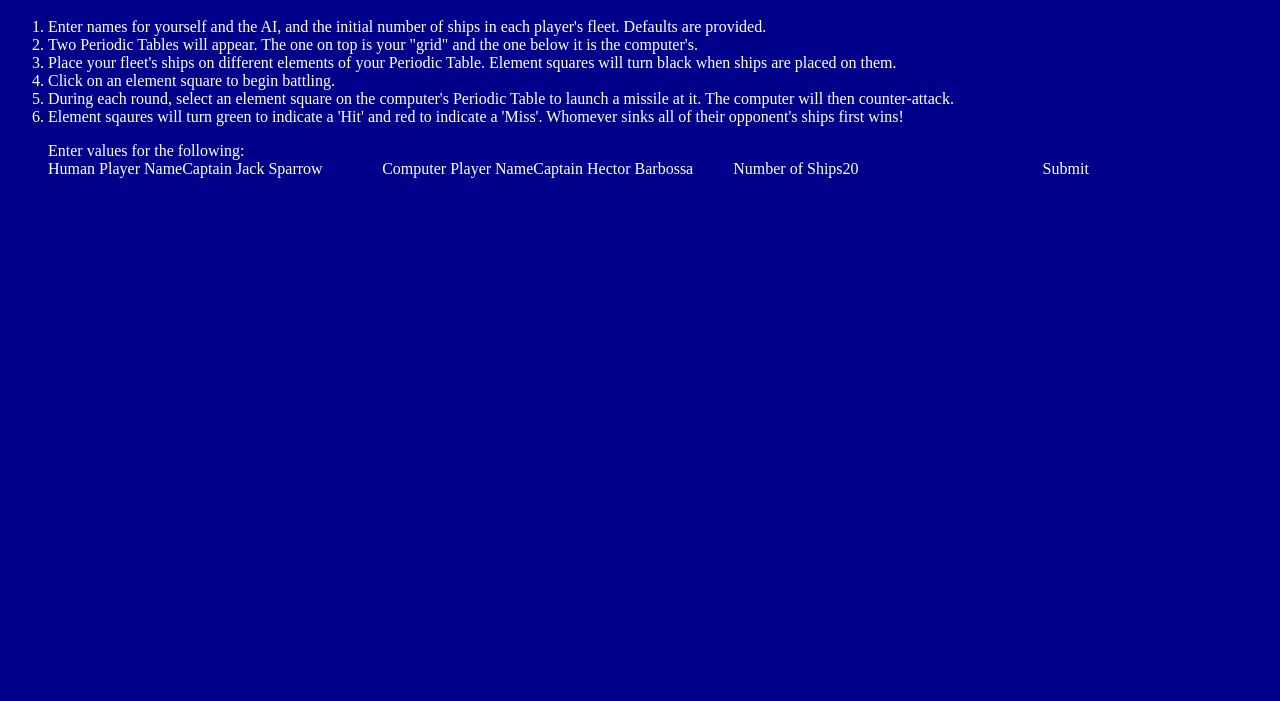
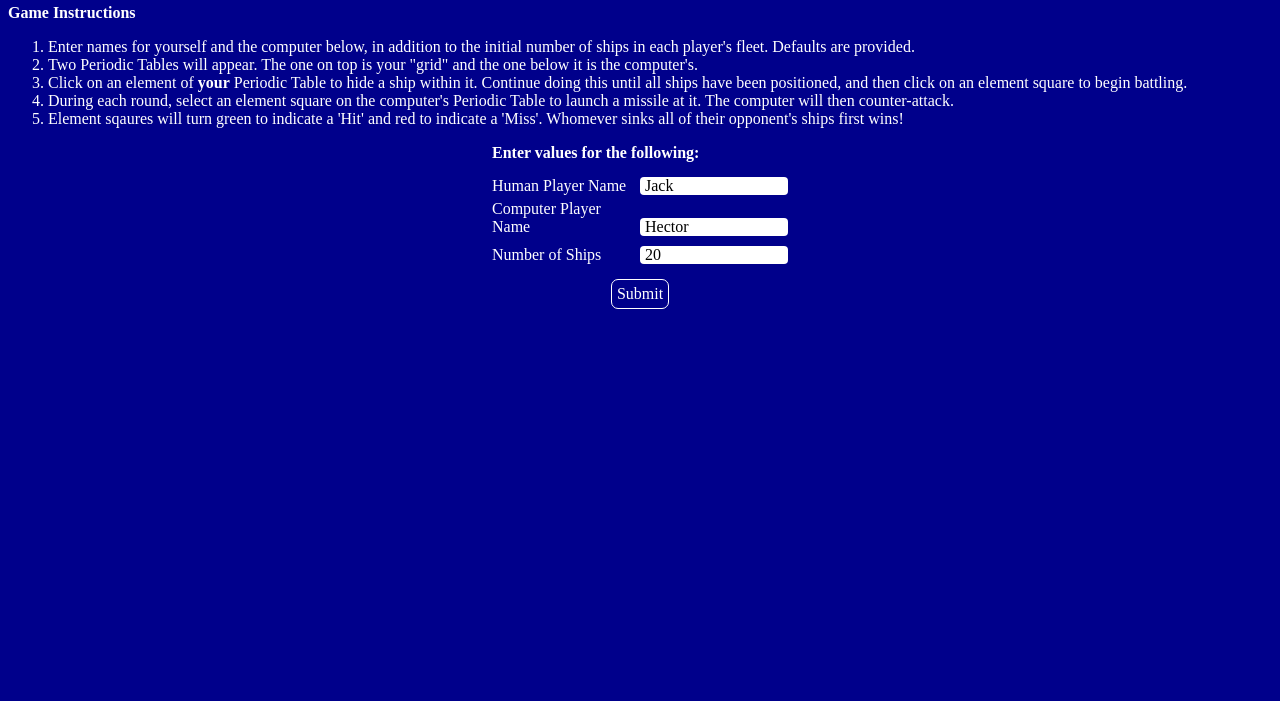
Before and after one commit to kchen21/PeriodicTableBattleShip, a website built with webpack: page index.html in a window 1280 px wide. Shown: the part 99-800 px from the top of the page. Built offline with nearby package versions, Linux system fonts and the light colour scheme.

Commit message:
Style instructions and setup form

```diff
--- a/css/battleship.css
+++ b/css/battleship.css
@@ -50,6 +50,54 @@ h1 {
 }
 
 .external-links > a:hover {
+  cursor: pointer;
+  opacity: 0.75;
+}
+
+.instructions > p {
+  margin: 10px 0;
+}
+
+.instructions > label {
+  font-weight: bold;
+}
+
+.setup-form {
+  display: block;
+  width: 25%;
+  margin: 0 auto;
+}
+
+.setup-form > p {
+  margin: 10px 0;
+  font-weight: bold;
+}
+
+.setup-form > label {
+  display: inline-block;
+  width: 50%;
+}
+
+#human-name, #computer-name, #num-ships {
+  box-sizing: border-box;
+  display: inline-block;
+  width: 50%;
+  margin: 5px 0;
+  border-radius: 4px;
+  padding: 0 5px;
+  background: white;
+  color: #000;
+}
+
+.submit-button {
+  display: block;
+  margin: 10px auto;
+  border: 1px solid #fff;
+  border-radius: 7px;
+  padding: 5px;
+}
+
+.submit-button:hover {
   cursor: pointer;
   opacity: 0.75;
 }
--- a/index.html
+++ b/index.html
@@ -23,16 +23,15 @@
     </section>
 
     <section class="instructions">
-      <p> Welcome to Periodic Table Battleship! You will be facing off
+      <p>Welcome to Periodic Table Battleship! You will be facing off
         against a computer in a classic game of Battleship
         with an educational twist! Follow the instructions below
         to discover what it is!</p>
       <label for="game-instructions">Game Instructions</label>
       <ol id="game-instructions">
-        <li>Enter names for yourself and the AI, and the initial number of ships in each player's fleet. Defaults are provided.</li>
+        <li>Enter names for yourself and the computer below, in addition to the initial number of ships in each player's fleet. Defaults are provided.</li>
         <li>Two Periodic Tables will appear. The one on top is your "grid" and the one below it is the computer's.</li>
-        <li>Place your fleet's ships on different elements of your Periodic Table. Element squares will turn black when ships are placed on them.</li>
-        <li>Click on an element square to begin battling.</li>
+        <li>Click on an element of <b>your</b> Periodic Table to hide a ship within it. Continue doing this until all ships have been positioned, and then click on an element square to begin battling.</li>
         <li>During each round, select an element square on the computer's Periodic Table
           to launch a missile at it. The computer will then counter-attack.</li>
         <li>Element sqaures will turn green to indicate a 'Hit' and red to indicate a 'Miss'.
--- a/js/battleship_view.js
+++ b/js/battleship_view.js
@@ -32,9 +32,9 @@ class BattleshipView {
 
     $setupForm.append('<p>Enter values for the following:</p>');
     $setupForm.append('<label for="human-name">Human Player Name</label>');
-    $setupForm.append('<input id="human-name" type="text" value="Captain Jack Sparrow" />');
+    $setupForm.append('<input id="human-name" type="text" value="Jack" />');
     $setupForm.append('<label for="computer-name">Computer Player Name</label>');
-    $setupForm.append('<input id="computer-name" type="text" value="Captain Hector Barbossa" />');
+    $setupForm.append('<input id="computer-name" type="text" value="Hector" />');
     $setupForm.append('<label for="num-ships">Number of Ships</label>');
     $setupForm.append('<input id="num-ships" type="text" value="20" />');
     $setupForm.append('<input class="submit-button" type="submit" value="Submit" />');
--- a/js/bundle.js
+++ b/js/bundle.js
@@ -168,9 +168,9 @@
 
 	      $setupForm.append('<p>Enter values for the following:</p>');
 	      $setupForm.append('<label for="human-name">Human Player Name</label>');
-	      $setupForm.append('<input id="human-name" type="text" value="Captain Jack Sparrow" />');
+	      $setupForm.append('<input id="human-name" type="text" value="Jack" />');
 	      $setupForm.append('<label for="computer-name">Computer Player Name</label>');
-	      $setupForm.append('<input id="computer-name" type="text" value="Captain Hector Barbossa" />');
+	      $setupForm.append('<input id="computer-name" type="text" value="Hector" />');
 	      $setupForm.append('<label for="num-ships">Number of Ships</label>');
 	      $setupForm.append('<input id="num-ships" type="text" value="20" />');
 	      $setupForm.append('<input class="submit-button" type="submit" value="Submit" />');
```
